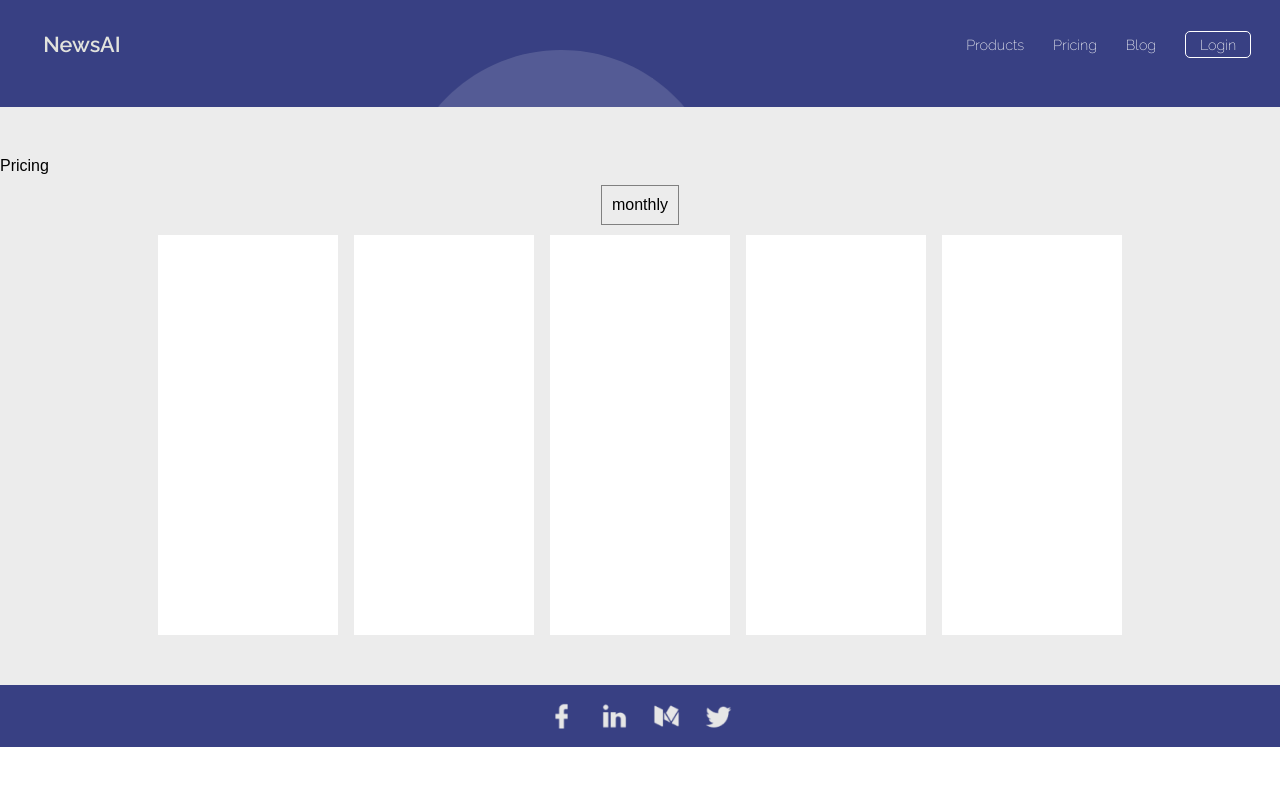
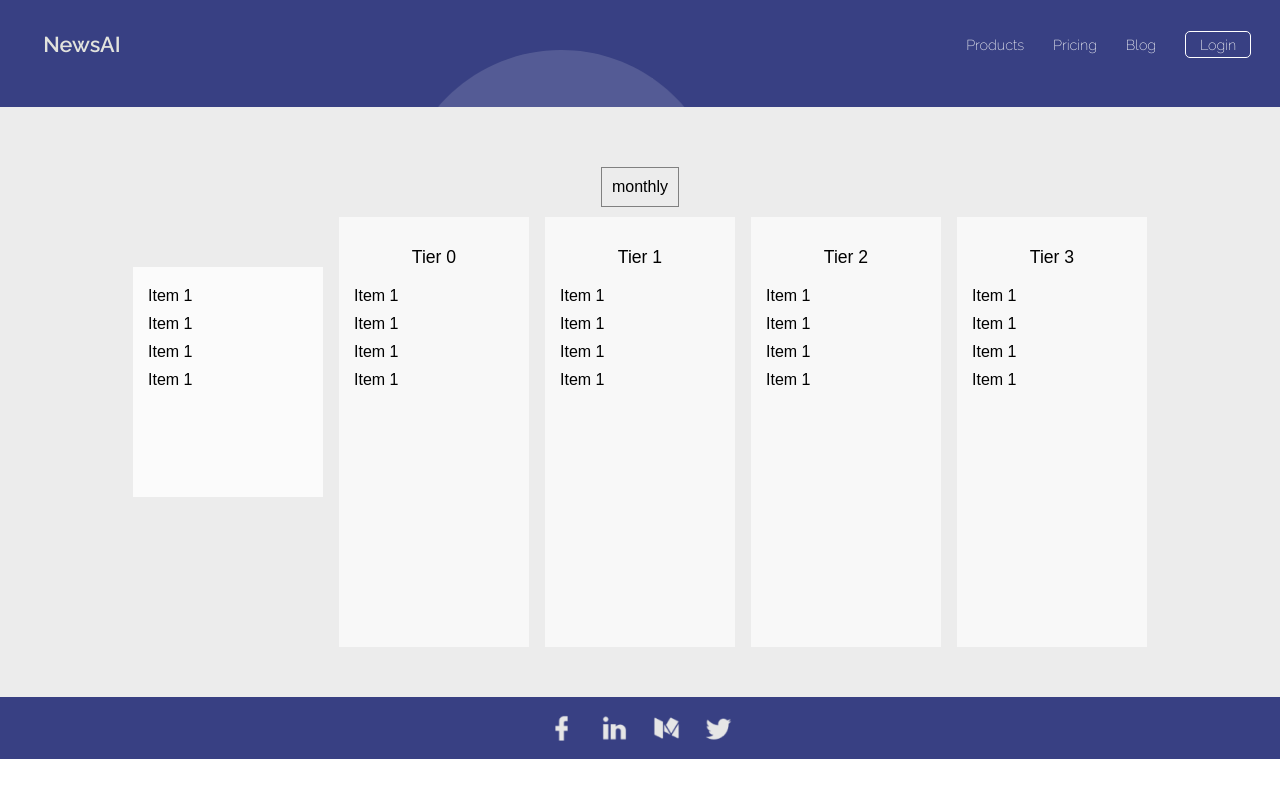
Before and after one commit to news-ai/site-revamp, a React (Create React App) app: page /pricing in a window 1280 px wide. Built offline with nearby package versions, Linux system fonts and the light colour scheme.

Commit message:
price block layout

```diff
--- a/src/Home.js
+++ b/src/Home.js
@@ -3,6 +3,7 @@ import Slider from './Slider';
 import styled from 'styled-components';
 import {Link} from 'react-router-dom';
 import Dialog from 'material-ui/Dialog';
+import {LightenDarkenColor} from './utils';
 
 import airplane1Img from './images/airplane-2.png';
 import airplane2Img from './images/airplane-1.png';
@@ -13,28 +14,6 @@ import foxImg from './images/fox-mobile.png';
 import snailImg from './images/snail-mobile.png';
 import collaborateImg from './images/collaborate-mobile.png';
 import prDailyLogo from './images/pr_daily.png';
-
-function LightenDarkenColor(col, amt) {
-  var usePound = false;
-  if (col[0] == "#") {
-    col = col.slice(1);
-    usePound = true;
-  }
-
-  var num = parseInt(col,16);
-  var r = (num >> 16) + amt;
-  if (r > 255) r = 255;
-  else if  (r < 0) r = 0;
-
-  var b = ((num >> 8) & 0x00FF) + amt;
-  if (b > 255) b = 255;
-  else if  (b < 0) b = 0;
-
-  var g = (num & 0x0000FF) + amt;
-  if (g > 255) g = 255;
-  else if (g < 0) g = 0;
-  return (usePound?"#":"") + (g | (b << 8) | (r << 16)).toString(16);
-}
 
 const BASEBLUE = '#384083';
 const BASERED = '#ff0000';
--- a/src/PricingPage.js
+++ b/src/PricingPage.js
@@ -1,6 +1,34 @@
 import React, { Component } from 'react';
+import styled from 'styled-components';
+import {LightenDarkenColor} from './utils';
 
 const DEFAULT_BACKGROUND_GREY = '#ECECEC';
+const LIGHTER_BACKGROUND_GREY = '#F8F8F8';
+
+const StandardDiv = styled.div.attrs({
+  className: props => props.className
+})`
+  padding: 5px 10px;
+`;
+
+const VerticalBlock = ({title}) => (
+  <div
+  style={{
+    width: 180,
+    height: 400,
+    background: LIGHTER_BACKGROUND_GREY,
+    margin: '0 8px',
+    padding: '15px 5px',
+  }} >
+    <div className='horizontal-center vertical-center' style={{height: 50}} >
+      <span style={{fontWeight: 400, fontSize: '1.1em'}} >{title}</span>
+    </div>
+    <StandardDiv>Item 1</StandardDiv>
+    <StandardDiv>Item 1</StandardDiv>
+    <StandardDiv>Item 1</StandardDiv>
+    <StandardDiv>Item 1</StandardDiv>
+  </div>
+  )
 
 class PricingPage extends Component {
   constructor(props) {
@@ -11,13 +39,13 @@ class PricingPage extends Component {
   }
 
   render() {
+    console.log(LightenDarkenColor(DEFAULT_BACKGROUND_GREY, 15));
     return (
       <div style={{
         position: 'relative',
         padding: '50px 0',
         background: DEFAULT_BACKGROUND_GREY,
       }} >
-        <div>Pricing</div>
         <div className='horizontal-center'>
           <div
           style={{margin: 10, padding: 10, border: '1px solid grey'}}
@@ -26,11 +54,24 @@ class PricingPage extends Component {
           </div>
         </div>
         <div className='horizontal-center'>
-          <div style={{width: 180, height: 400, background: 'white', margin: '0 8px'}} ></div>
-          <div style={{width: 180, height: 400, background: 'white', margin: '0 8px'}} ></div>
-          <div style={{width: 180, height: 400, background: 'white', margin: '0 8px'}} ></div>
-          <div style={{width: 180, height: 400, background: 'white', margin: '0 8px'}} ></div>
-          <div style={{width: 180, height: 400, background: 'white', margin: '0 8px'}} ></div>
+          <div style={{
+            background: LightenDarkenColor(DEFAULT_BACKGROUND_GREY, 15),
+            width: 180,
+            height: 200,
+            margin: '50px 8px 0 8px',
+            padding: '15px 5px',
+            display: 'flex',
+            flexDirection: 'column',
+          }} >
+            <StandardDiv>Item 1</StandardDiv>
+            <StandardDiv>Item 1</StandardDiv>
+            <StandardDiv>Item 1</StandardDiv>
+            <StandardDiv>Item 1</StandardDiv>
+          </div>
+          <VerticalBlock title='Tier 0' />
+          <VerticalBlock title='Tier 1' />
+          <VerticalBlock title='Tier 2' />
+          <VerticalBlock title='Tier 3' />
         </div>
       </div>
       );
--- /dev/null
+++ b/src/utils.js
@@ -0,0 +1,22 @@
+
+export const LightenDarkenColor = (col, amt) => {
+  var usePound = false;
+  if (col[0] == "#") {
+    col = col.slice(1);
+    usePound = true;
+  }
+
+  var num = parseInt(col,16);
+  var r = (num >> 16) + amt;
+  if (r > 255) r = 255;
+  else if  (r < 0) r = 0;
+
+  var b = ((num >> 8) & 0x00FF) + amt;
+  if (b > 255) b = 255;
+  else if  (b < 0) b = 0;
+
+  var g = (num & 0x0000FF) + amt;
+  if (g > 255) g = 255;
+  else if (g < 0) g = 0;
+  return (usePound?"#":"") + (g | (b << 8) | (r << 16)).toString(16);
+}
```
